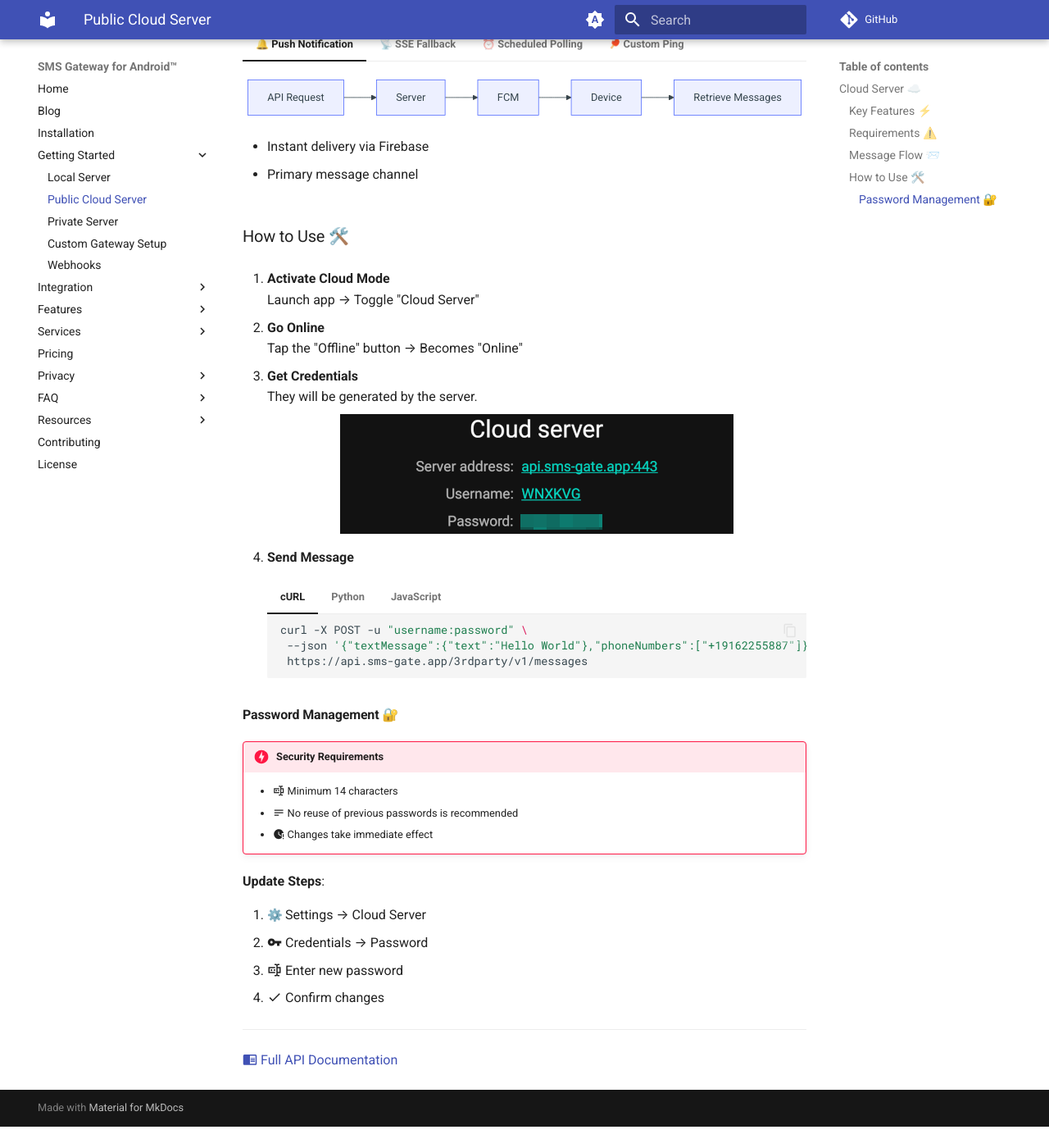
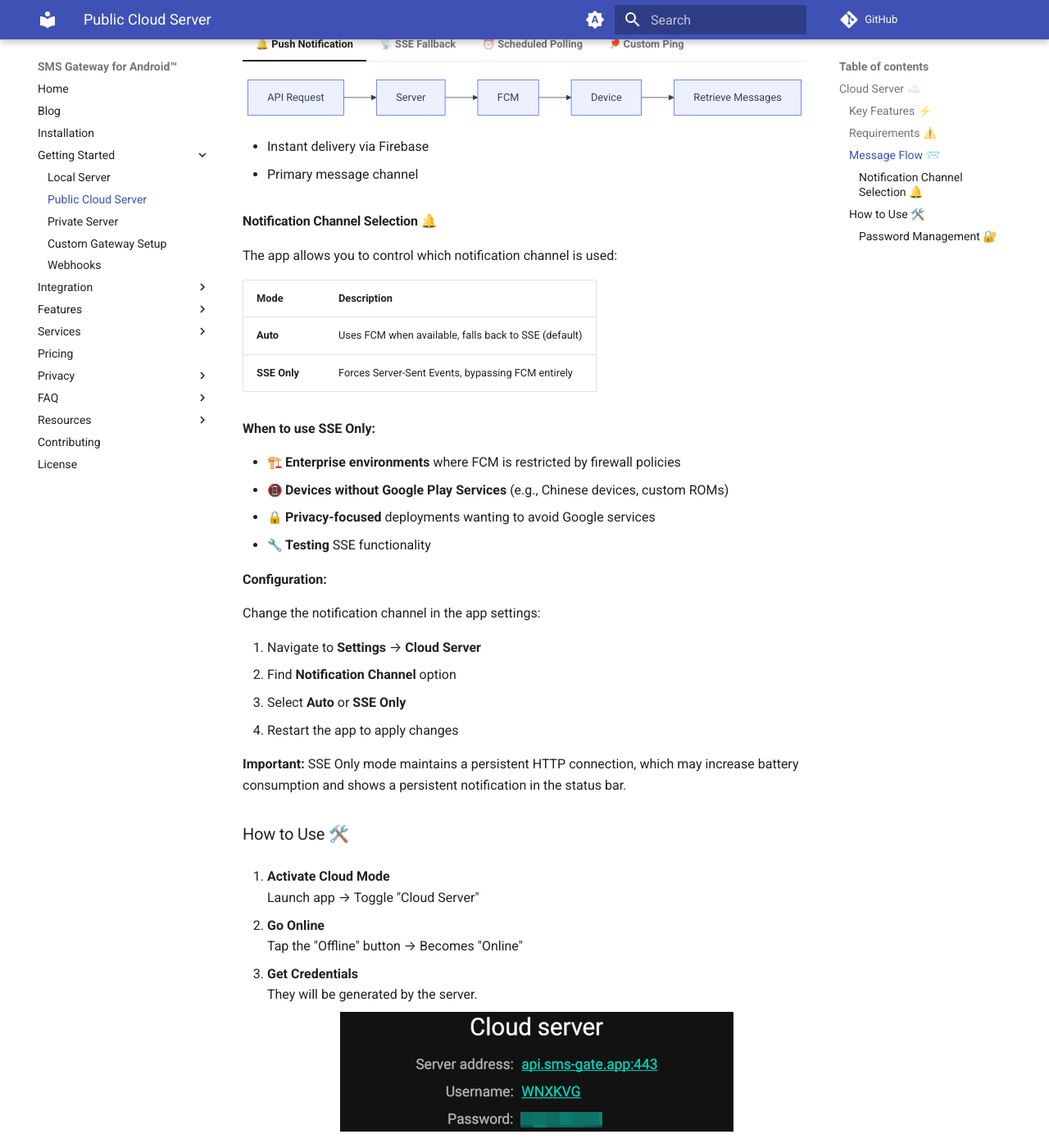
Before and after one commit to android-sms-gateway/docs-web, an MkDocs documentation site: the page built from docs/getting-started/public-cloud-server.md, in a window 1280 px wide and 1400 px high, scrolled down 1453 px. Shown: the whole window at 82% size. Built offline with MkDocs 1.6.1 and Material for MkDocs 9.7.7, drawn with Linux system fonts in a browser that asks for light colours; emoji names are drawn with the system emoji font; comment, search, counter and statistics services are not loaded; before the commit the page ends 2827 px from its top, so only the background shows below that.

Commit message:
[getting-started] add notification channels option

```diff
--- a/docs/getting-started/public-cloud-server.md
+++ b/docs/getting-started/public-cloud-server.md
@@ -92,6 +92,33 @@
     - Configurable check interval
     - May increase battery consumption
 
+#### Notification Channel Selection 🔔
+
+The app allows you to control which notification channel is used:
+
+| Mode         | Description                                          |
+| ------------ | ---------------------------------------------------- |
+| **Auto**     | Uses FCM when available, falls back to SSE (default) |
+| **SSE Only** | Forces Server-Sent Events, bypassing FCM entirely    |
+
+**When to use SSE Only:**
+
+- :building_construction: **Enterprise environments** where FCM is restricted by firewall policies
+- :no_mobile_phones: **Devices without Google Play Services** (e.g., Chinese devices, custom ROMs)
+- :lock: **Privacy-focused** deployments wanting to avoid Google services
+- :wrench: **Testing** SSE functionality
+
+**Configuration:**
+
+Change the notification channel in the app settings:
+
+1. Navigate to **Settings** → **Cloud Server**
+2. Find **Notification Channel** option
+3. Select **Auto** or **SSE Only**
+4. Restart the app to apply changes
+
+**Important:** SSE Only mode maintains a persistent HTTP connection, which may increase battery consumption and shows a persistent notification in the status bar.
+
 ### How to Use 🛠️
 
 1. **Activate Cloud Mode**
```
